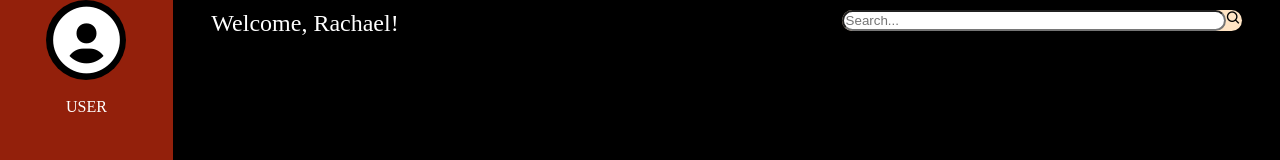
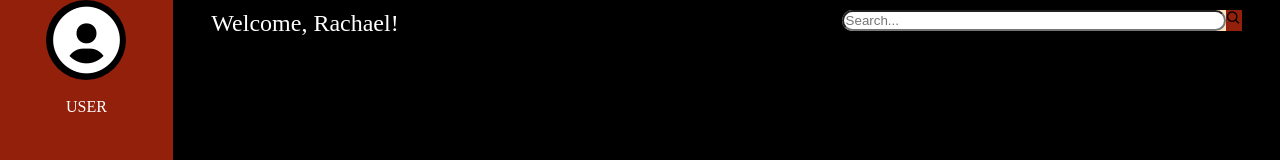
Before and after one commit to Lovethrech/personal-finance-manager, a Vue app: page / in a window 1280 px wide. Shown: the top 160 px of the page. Built offline with nearby package versions, Linux system fonts and the light colour scheme.

Commit message:
...working on top-main-nav container.

```diff
--- a/src/components/MainTopNav.vue
+++ b/src/components/MainTopNav.vue
@@ -43,11 +43,16 @@
     width:400px;
     border-radius:100px;
     display:flex;
+    flex-direction: row;
     background-color: bisque;
 }
 .search-box-ctn input{
+    background-color: ;
     width:100%;
     border-radius:inherit;
+}
+.search-icon-ctn{
+    background-color: #93200B;
 }
 .notification-icon-ctn{
 
```
